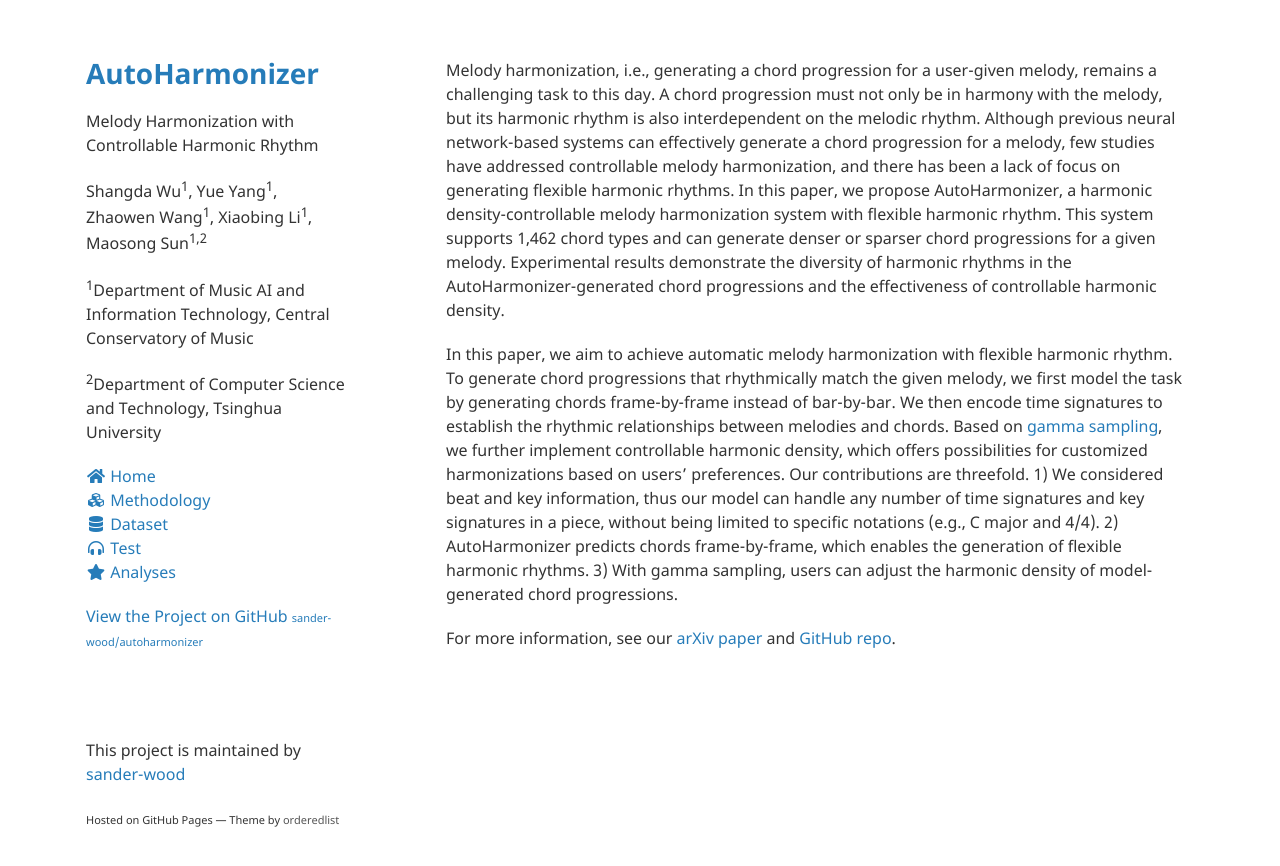
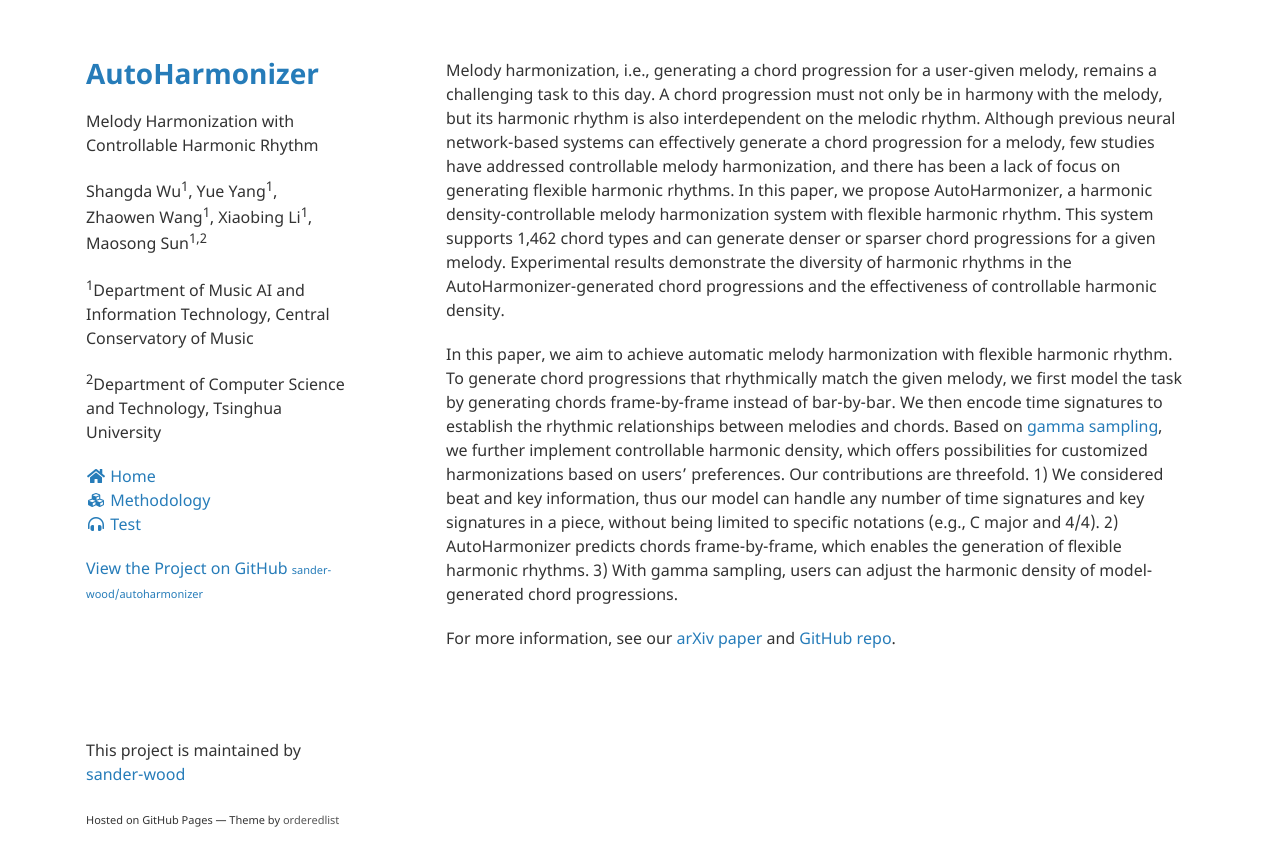
Before and after one commit to sander-wood/autoharmonizer, a Jekyll site: the page built from index.md, in a window 1280 px wide. Shown: the top 866 px of the page. Built offline with Jekyll 4.4.1, drawn with Linux system fonts in a browser that asks for light colours; nearby versions of some CDN libraries.

Commit message:
Update default.html

```diff
--- a/_layouts/default.html
+++ b/_layouts/default.html
@@ -38,10 +38,8 @@
           <div class="subpage-links">
             <a class="icon-link" href="{{ site.github.url }}"><div class="link-button"><i class="fas fa-home fa-fw"></i><span class="icon-text">&nbsp;Home</span></div></a>
             <a class="icon-link" href="methodology"><div class="link-button"><i class="fas fa-cubes fa-fw"></i><span class="icon-text">&nbsp;Methodology</span></div></a>
-            <a class="icon-link" href="dataset"><div class="link-button"><i class="fas fa-database fa-fw"></i><span class="icon-text">&nbsp;Dataset</span></div></a>
             <!-- <a class="icon-link" href="results"><div class="link-button"><i class="fas fa-music fa-fw"></i><span class="icon-text">&nbsp;Results</span></div></a> -->
             <a class="icon-link" href="test"><div class="link-button"><i class="fas fa-headphones-alt fa-fw"></i><span class="icon-text">&nbsp;Test</span></div></a>
-            <a class="icon-link" href="analyses"><div class="link-button"><i class="fas fa-star fa-fw"></i><span class="icon-text">&nbsp;Analyses</span></div></a>
           </div>
 
         </nav>
```
